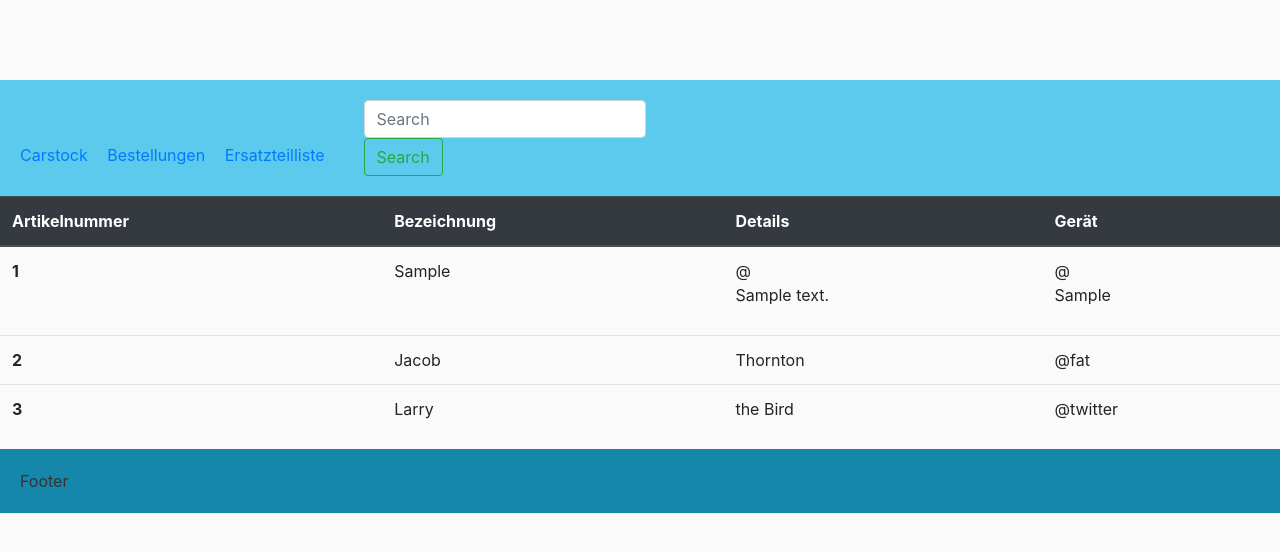
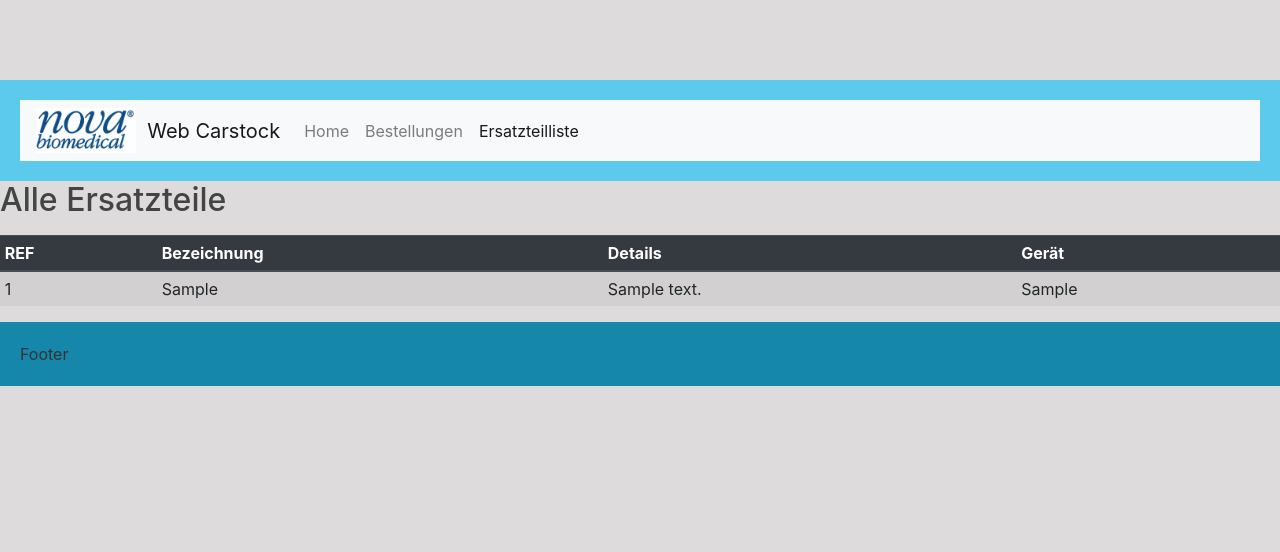
Before and after one commit to Jaenuful/carstock, a Flask app: page /ersatzteilliste in a window 1280 px wide. Shown: the top 552 px of the page. Run offline with Flask 2, Linux system fonts and the light colour scheme; tables that the repository leaves empty hold one stand-in row (values such as "Sample post"); some libraries are stand-ins or nearby versions.

Commit message:
Tabelle in Ersatzteile designt und Navbar designt.

```diff
--- a/app.py
+++ b/app.py
@@ -24,11 +24,12 @@ metadata = MetaData()
 
 class ErsatzteileAlchemy(db.Model):
     __tablename__ = 'ersatzteile_alchemy'
-    Base.metadata.create_all(engine)
-    Artikelnummer = db.Column(db.Integer, primary_key=True)
-    Bezeichnung = db.Column(db.String(120), unique=False, nullable=False)
-    Details = db.Column(db.String(120), unique=False, nullable=True)
-    Geraet = db.Column(db.String(120), unique=False, nullable=True)
+    #Base.metadata.create_all(engine)
+    #meta = MetaData()
+    Artikelnummer = Column (Integer(), primary_key=True)
+    Bezeichnung = Column (String(), unique=False, nullable=False)
+    Details = Column (String(), unique=False, nullable=True)
+    Geraet = Column (String(), unique=False, nullable=True)
 
     def __init__(self, Artikelnummer, Bezeichnung, Details, Geraet):
         self.Artikelnummer = Artikelnummer
@@ -36,9 +37,9 @@ class ErsatzteileAlchemy(db.Model):
         self.Details = Details
         self.Geraet = Geraet
 
-    def __repr__(self):
-        return "Artikelnummer{}, Bezeichnung={}, Details={}, Gerät={}"\
-                .format(self.Artikelnummer, self.Bezeichnung, self.Details, self.Geraet)
+#    def __repr__(self):
+ #       return "Artikelnummer{}, Bezeichnung={}, Details={}, Gerät={}"\
+  #              .format(self.Artikelnummer, self.Bezeichnung, self.Details, self.Geraet)
         #return '<%r>' % self.Bezeichnung
         #return 'self.Artikelnummer'
 
@@ -60,6 +61,15 @@ class User(db.Model):
         return self
 
 
+@app.route('/')
+def index():
+    return render_template('index.html')
+
+@app.route('/ersatzteilliste')
+def ersatzteilliste():
+    Ersatzteile = ErsatzteileAlchemy.query.all()
+    return render_template('ersatzteilliste.html',Ersatzteile = Ersatzteile)
+
 app.route('/login', methods=['GET', 'POST'])
 def login():
     error = None
@@ -69,15 +79,6 @@ def login():
         else:
             return redirect(url_for('/index'))
     return render_template('login.html', error=error)
-
-@app.route('/')
-def index():
-    return render_template('index.html')
-
-@app.route('/ersatzteilliste')
-def ersatzteilliste():
-    Ersatzteile = ErsatzteileAlchemy.query.all()
-    return render_template('ersatzteilliste.html',Ersatzteile = Ersatzteile)
 
 
 @app.route('/carstock')
--- a/static/style.css
+++ b/static/style.css
@@ -1,13 +1,5 @@
-a {
-    text-decoration: none;
-}
-
-a:hover {
-    text-decoration: underline;
-}
-
 body {
-    background: #fafafa;
+    background: #dddbdb;
     color: #333333;
     margin-top: 5rem;
 }
@@ -31,19 +23,3 @@ footer {
     background: #1487aa;
     padding:    20px
 }
-div {
-    display: inline-block;
-    width: auto;
-}
-
-ul {
-    margin: 0;
-    padding: 0;
-    list-style: none;
-
-}
-
-li {
-    display: inline-block;
-    margin: 0px 15px 0px 0px;
-}
--- a/templates/ersatzteilliste.html
+++ b/templates/ersatzteilliste.html
@@ -1,80 +1,67 @@
 <!doctype html>
 <html>
 <head>
-    <title>Carstock - ersatzteilliste</title>
+    <title>Carstock - Home</title>
     <meta charset="utf-8">
     <meta name="viewport" content="width=device-width, initial-scale=1, shrink-to-fit=no">
     <link rel="stylesheet" href="https://stackpath.bootstrapcdn.com/bootstrap/4.4.1/css/bootstrap.min.css"
         integrity="sha384-Vkoo8x4CGsO3+Hhxv8T/Q5PaXtkKtu6ug5TOeNV6gBiFeWPGFN9MuhOf23Q9Ifjh"
         crossorigin="anonymous">
+
 	  <link rel="stylesheet" href="/static/style.css">
 </head>
 
     <header>
-    <nav>
-        <ul>
-            <li><a href="/">Carstock</a></li>
-            <li><a href="bestellungen">Bestellungen</a></li>
-            <li><a href="ersatzteilliste">Ersatzteilliste</a></li>
-            <li><form class="form-inline my-2 my-lg-0"></li>
-            <li> <input class="form-control mr-sm-2" type="search" placeholder="Search" aria-label="Search">
-                <button class="btn btn-outline-success my-2 my-sm-0" type="submit">Search</button> </form></li>
+      <nav class="navbar navbar-expand-lg navbar-light bg-light">
+        <img src="/static/images/Nova logo.jpg" width="100" height="45" alt="">
+        <a class="navbar-brand" href="/">&nbsp; Web Carstock</a>
+        <button class="navbar-toggler" type="button" data-toggle="collapse" data-target="#navbarSupportedContent" aria-controls="navbarSupportedContent" aria-expanded="false" aria-label="Toggle navigation">
+        <span class="navbar-toggler-icon"></span>
+        </button>
+
+        <div class="collapse navbar-collapse" id="navbarSupportedContent">
+          <ul class="navbar-nav mr-auto">
+            <li class="nav-item">
+              <a class="nav-link" href="/">Home <span class="sr-only">(current)</span></a>
+            </li>
+            <li class="nav-item">
+              <a class="nav-link" href="/bestellungen">Bestellungen</a>
+            </li>
+            <li class="nav-item active">
+              <a class="nav-link" href="/ersatzteilliste">Ersatzteilliste</a>
+            </li>
           </ul>
+        </div>
       </nav>
     </header>
 
 <body>
-
-
-    <table class="table">
+  <h2><p>Alle Ersatzteile</h2>
+    <table class="table table-hover table-sm table-striped">
       <thead class="thead-dark">
         <tr>
-            <th scope="col">Artikelnummer</th>
-            <th scope="col">Bezeichnung</th>
-            <th scope="col">Details</th>
-            <th scope="col">Gerät</th>
-          </tr>
+          <th>REF
+          <th>Bezeichnung
+          <th>Details
+          <th>Gerät
       </thead>
         <tbody>
-          <tr>
-            <th scope="col">{% for Ersatzteile in Ersatzteile %}
-                <p>{{Ersatzteile.Artikelnummer}}</p>
-              {% endfor %}</th>
-
-            <td>{% for Ersatzteile in Ersatzteile %}
-                <p>{{Ersatzteile.Bezeichnung}}</p>
-              {% endfor %}</td>
-
-            <td>@{% for Ersatzteile in Ersatzteile %}
-                <p>{{Ersatzteile.Details}}</p>
-              {% endfor %}</td>
-
-            <td>@{% for Ersatzteile in Ersatzteile %}
-                <p>{{Ersatzteile.Geraet}}</p>
-              {% endfor %}</td>
-          </tr>
-          <tr>
-            <th scope="row">2</th>
-            <td>Jacob</td>
-            <td>Thornton</td>
-            <td>@fat</td>
-          </tr>
-          <tr>
-            <th scope="row">3</th>
-            <td>Larry</td>
-            <td>the Bird</td>
-            <td>@twitter</td>
-          </tr>
+        {% for Ersatzteile in Ersatzteile %}
+        <tr class = alleErsatzteile>
+          <td>{{Ersatzteile.Artikelnummer}}
+          <td>{{Ersatzteile.Bezeichnung}}
+          <td>{{Ersatzteile.Details}}
+          <td>{{Ersatzteile.Geraet}}
+              {% endfor %}
         </tbody>
       </table>
 
 </body>
 
 <footer>
-
 Footer
-
 </footer>
-
-
+<script src="https://code.jquery.com/jquery-3.4.1.slim.min.js" integrity="sha384-J6qa4849blE2+poT4WnyKhv5vZF5SrPo0iEjwBvKU7imGFAV0wwj1yYfoRSJoZ+n" crossorigin="anonymous"></script>
+<script src="https://cdn.jsdelivr.net/npm/popper.js@1.16.0/dist/umd/popper.min.js" integrity="sha384-Q6E9RHvbIyZFJoft+2mJbHaEWldlvI9IOYy5n3zV9zzTtmI3UksdQRVvoxMfooAo" crossorigin="anonymous"></script>
+<script src="https://stackpath.bootstrapcdn.com/bootstrap/4.4.1/js/bootstrap.min.js" integrity="sha384-wfSDF2E50Y2D1uUdj0O3uMBJnjuUD4Ih7YwaYd1iqfktj0Uod8GCExl3Og8ifwB6" crossorigin="anonymous"></script>
 </html>
```
Also changed, not shown: templates/index.html (+30 -12 lines), static/images/Nova logo.jpg (added). Lines whose indentation alone changed are shown as unchanged.
